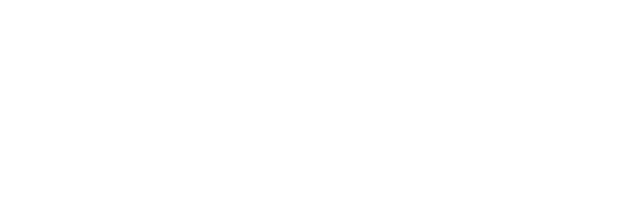
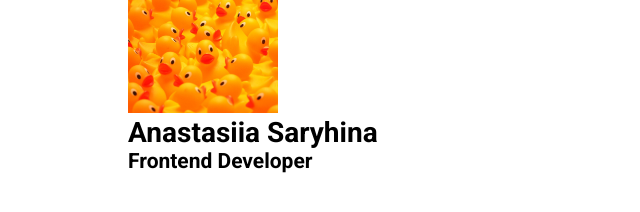
Before and after one commit to anstss/rsschool-cv, a plain HTML site: page index.html in a window 1280 px wide. Shown: the whole page, without its empty margins (0-640 px from the left). Drawn offline with Linux system fonts and the light colour scheme.

Commit message:
feadt: add header

```diff
--- a/index.html
+++ b/index.html
@@ -4,10 +4,18 @@
     <meta charset="UTF-8">
     <meta http-equiv="X-UA-Compatible" content="IE=edge">
     <meta name="viewport" content="width=device-width, initial-scale=1.0">
+    <link rel="preconnect" href="https://fonts.gstatic.com">
+    <link href="https://fonts.googleapis.com/css2?family=Roboto:wght@300;400;700&display=swap" rel="stylesheet">
     <link rel="stylesheet" href="style.css">
     <title>CV</title>
 </head>
 <body>
-
+    <header>
+        <div class="container">
+            <img src="img/image.jpg" alt="avatar" class="avatar">
+            <h1 class="header__title">Anastasiia Saryhina</h1>
+            <h2 class="header__subtitle">Frontend Developer</h2>
+        </div>
+    </header>
 </body>
 </html>
--- a/style.css
+++ b/style.css
@@ -1,3 +1,28 @@
 body {
     margin: 0;
+
+    font-family: 'Roboto', sans-serif;
+    font-size: 14px;
 }
+
+h1, h2, h3, h4, h5, h6 {
+    margin: 0;
+}
+
+
+/* Container
+=================== */
+
+.container {
+    width: 100%;
+    max-width: 1024px;
+    margin: 0 auto;
+}
+
+
+/* Header
+=================== */
+.avatar {
+    width: 150px;
+    height: auto;
+}
```
Also changed, not shown: img/image.jpg (added).
